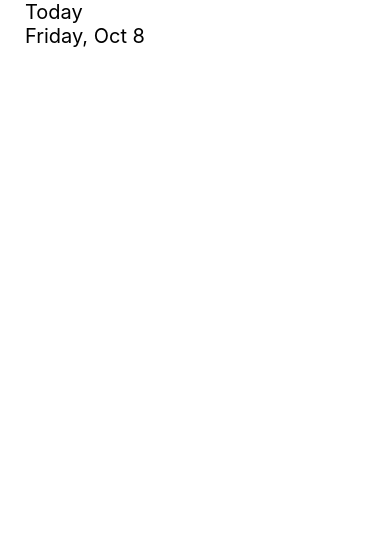
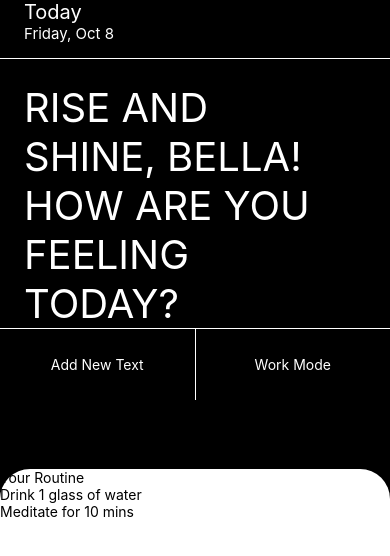
Before and after one commit to MyoThuKha/ToDo-app, a React Native app: screen / in a window 390 px wide. Shown: the top 556 px of the page. Built offline with nearby package versions, Linux system fonts and the light colour scheme.

Commit message:
added ui

```diff
--- a/App.tsx
+++ b/App.tsx
@@ -1,13 +1,46 @@
 import { StyleSheet, Text, View } from "react-native";
 import { StatusBar } from "react-native";
 import { StatusBar as ExpoBar } from "expo-status-bar";
+import { useState } from "react";
+
+const background = (): string => {
+  return "black";
+};
+const foreground = () => {
+  return background() === "white" ? "black" : "white";
+};
 
 export default function App() {
+  const [name, setName] = useState("Bella");
   return (
     <View style={styles.container}>
       <ExpoBar style="auto" />
-      <Text style={styles.text}>Today</Text>
-      <Text style={styles.text}>Friday, Oct 8</Text>
+      <View style={styles.section1}>
+        {/* time and account */}
+        <View style={styles.header}>
+          <Text style={styles.text}>Today</Text>
+          <Text style={styles.date}>Friday, Oct 8</Text>
+        </View>
+
+        {/* greeting */}
+        <View style={styles.greet}>
+          <Text style={styles.mainText}>
+            rise and{"\n"}shine, {name}!{"\n"}how are you feeling{"\n"}today?
+          </Text>
+          <View style={styles.btns}>
+            <Text style={styles.btn}>add new text</Text>
+            <View style={styles.verticleLine}></View>
+            <Text style={styles.btn}>Work mode</Text>
+          </View>
+        </View>
+      </View>
+
+      {/* tasks */}
+      <View style={styles.section2}>
+        <Text>Your Routine</Text>
+        <Text>Drink 1 glass of water</Text>
+        <Text>Meditate for 10 mins</Text>
+      </View>
     </View>
   );
 }
@@ -15,11 +48,61 @@ export default function App() {
 const styles = StyleSheet.create({
   container: {
     paddingTop: StatusBar.currentHeight,
-    paddingHorizontal: 25,
     flex: 1,
-    backgroundColor: "#fff",
+    height: "100%",
+    backgroundColor: background(),
+  },
+  section1: {
+    flex: 5,
+  },
+  header: {
+    paddingHorizontal: 24,
+    borderBottomColor: foreground(),
+    borderBottomWidth: 1,
+    paddingBottom: 15,
   },
   text: {
+    color: foreground(),
     fontSize: 20,
   },
+  date: {
+    color: foreground(),
+    fontSize: 15,
+  },
+
+  greet: {
+    paddingVertical: 24,
+  },
+  mainText: {
+    color: foreground(),
+    fontSize: 40,
+    paddingHorizontal: 24,
+    textTransform: "uppercase",
+  },
+  btns: {
+    borderTopColor: foreground(),
+    borderTopWidth: 1,
+    flexDirection: "row",
+    alignItems: "center",
+    height: 72,
+  },
+  btn: {
+    color: foreground(),
+    flex: 1,
+    textAlign: "center",
+    textTransform: "capitalize",
+  },
+  verticleLine: {
+    height: "100%",
+    width: 1,
+    backgroundColor: foreground(),
+  },
+
+  //
+  section2: {
+    flex: 4,
+    backgroundColor: foreground(),
+    borderTopRightRadius: 30,
+    borderTopLeftRadius: 30,
+  },
 });
--- a/package.json
+++ b/package.json
@@ -9,6 +9,7 @@
     "web": "expo start --web"
   },
   "dependencies": {
+    "@reduxjs/toolkit": "^1.9.0",
     "expo": "~47.0.8",
     "expo-status-bar": "~1.4.2",
     "react": "18.1.0",
```
Also changed, not shown: 1 other file (tests, documents, lock files or other folders).
